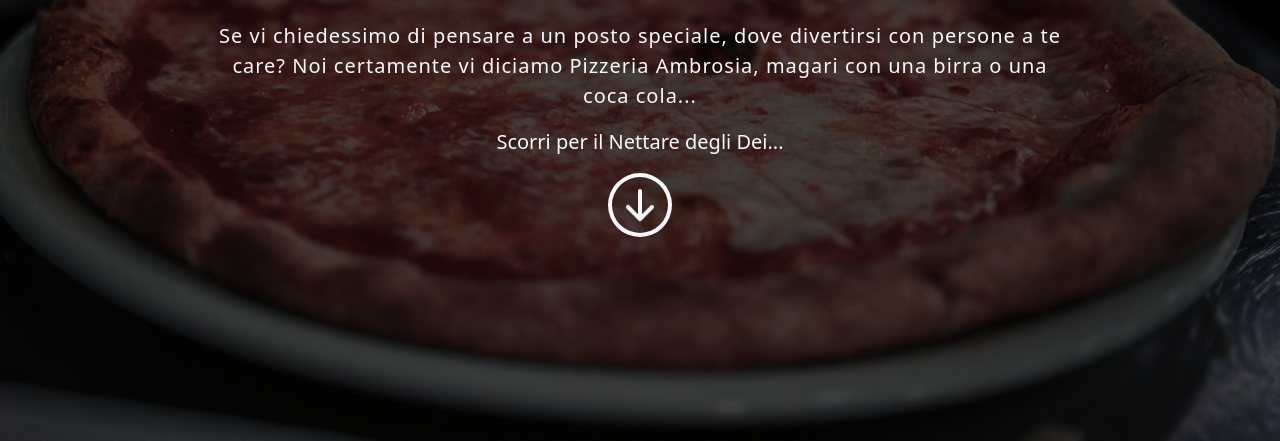
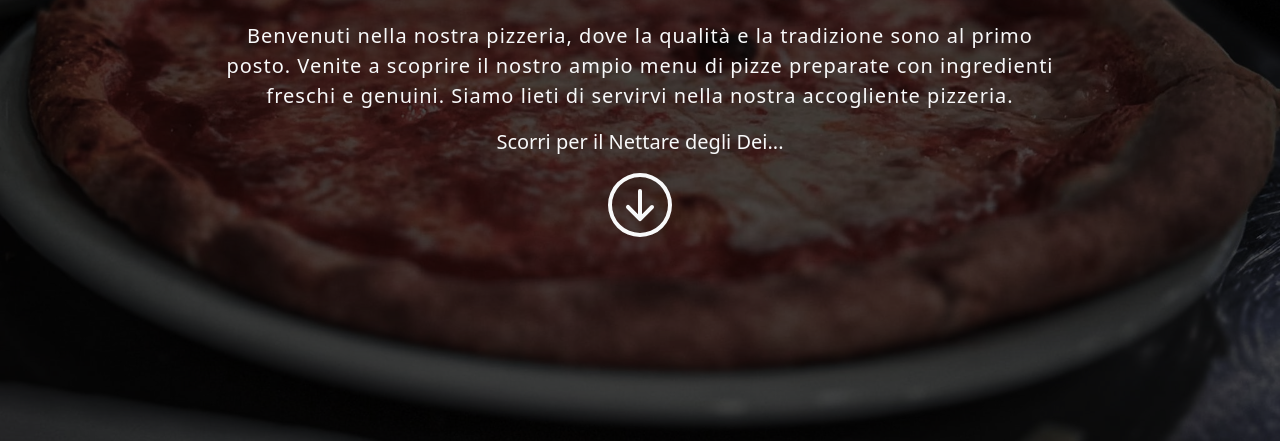
Before and after one commit to CarmineMattia/pizzeria-ambrosia, a website: page index.html in a window 1280 px wide. Shown: the part 359-800 px from the top of the page. Drawn offline with nearby package versions, Linux system fonts and the light colour scheme; some packages are replaced by stand-ins of ours; a script that the page names is missing.

Commit message:
6.6 commit

```diff
--- a/index.html
+++ b/index.html
@@ -190,9 +190,7 @@
           <div class="lc-block">
             <div>
               <p class="lead ls">
-                Se vi chiedessimo di pensare a un posto speciale, dove
-                divertirsi con persone a te care? Noi certamente vi diciamo
-                Pizzeria Ambrosia, magari con una birra o una coca cola...
+                Benvenuti nella nostra pizzeria, dove la qualità e la tradizione sono al primo posto. Venite a scoprire il nostro ampio menu di pizze preparate con ingredienti freschi e genuini. Siamo lieti di servirvi nella nostra accogliente pizzeria.
               </p>
 
               <p class="lead">Scorri per il Nettare degli Dei...</p>
```
